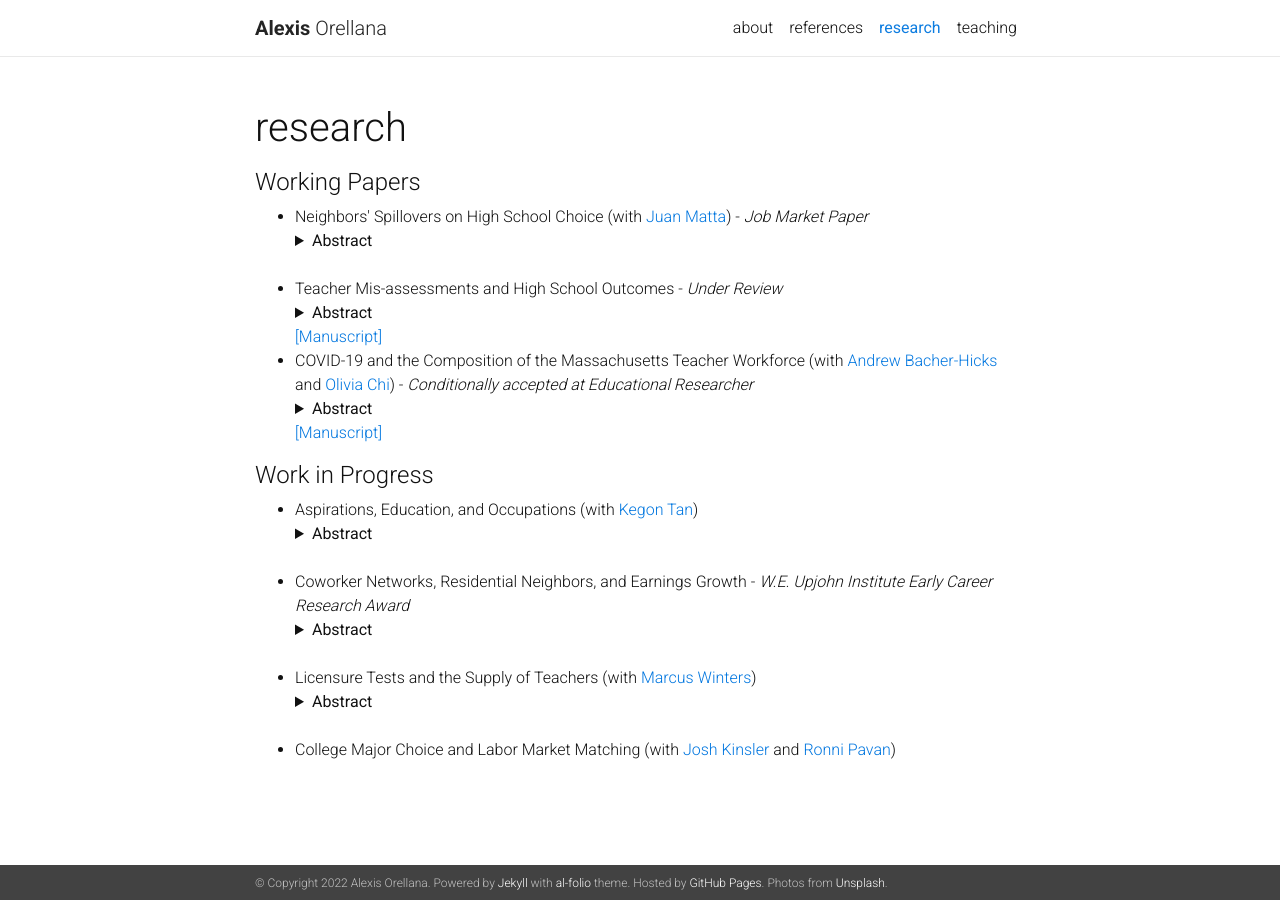
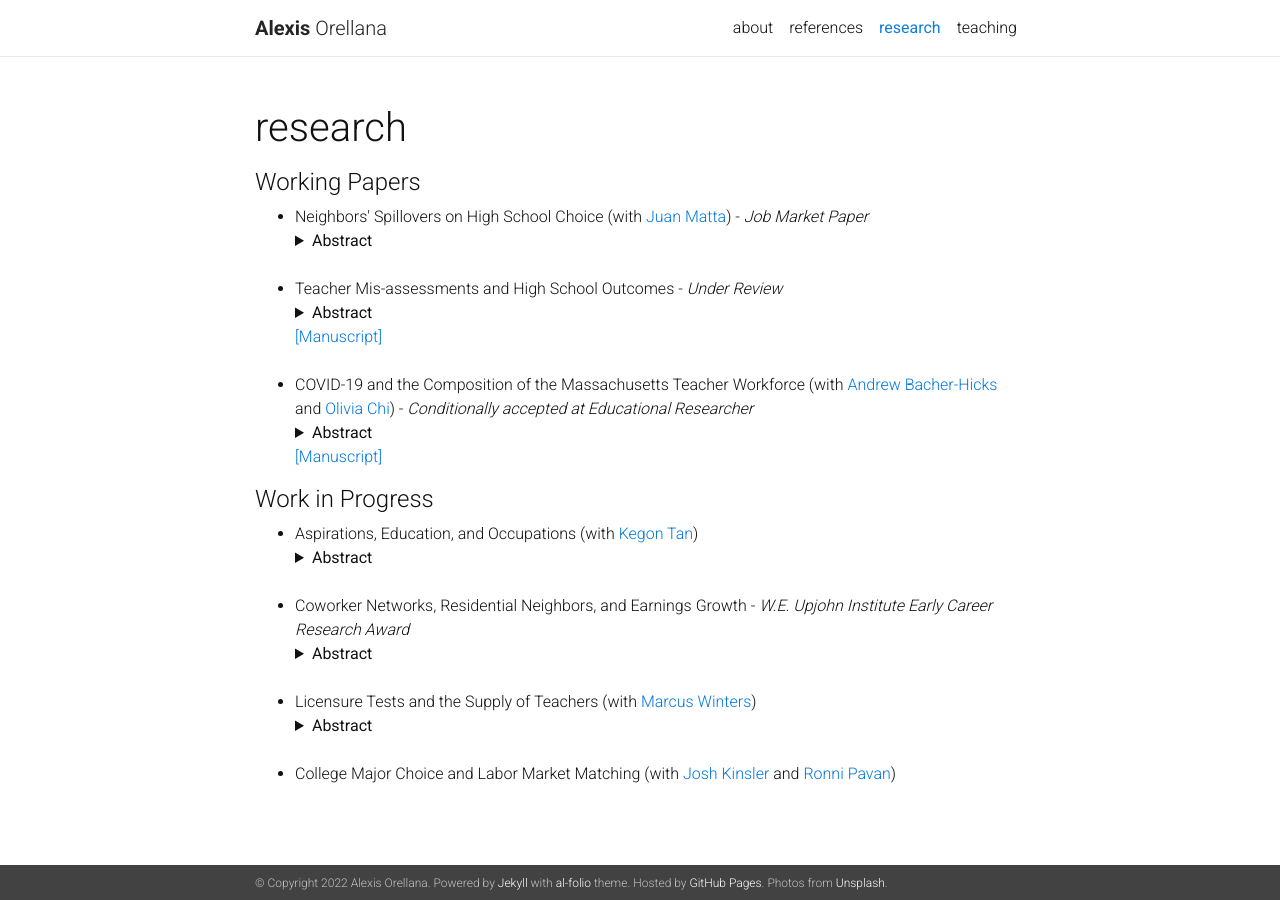
Before and after one commit to alexisorellana/alexisorellana.github.io, a Jekyll site: the page built from _pages/research.md, in a window 1280 px wide. Built offline with Jekyll 4.4.1, drawn with Linux system fonts in a browser that asks for light colours; nearby versions of some CDN libraries; a style sheet for code colours, icons or effects is not loaded.

Commit message:
update 08-11

```diff
--- a/_pages/research.md
+++ b/_pages/research.md
@@ -17,7 +17,9 @@ Do neighbors affect each others' schooling choices? We exploit oversubscription
 
 </details>
 
-<br>
+
+	&nbsp;
+
 
 <li> Teacher Mis-assessments and High School Outcomes - <em> Under Review </em> </li>
 <details>
@@ -28,7 +30,9 @@ Does mis-assessment by teachers on subjective evaluations matter for students’
 </details>
 <a href="{{ site.baseurl }}/assets/pdf/Manuscript.pdf" target="_blank">[Manuscript]</a>
 
-<br>
+
+<br>	&nbsp;
+
 
 <li> COVID-19 and the Composition of the Massachusetts Teacher Workforce (with <a href="https://www.andrewbacherhicks.com/home" target="_blank">Andrew Bacher-Hicks</a> and <a href="https://www.oliviachi.com" target="_blank">Olivia Chi</a>) - <em> Conditionally accepted at Educational Researcher </em> </li>
 <details>
@@ -53,7 +57,9 @@ The unprecedented challenges of teaching during COVID-19 prompted fears of a mas
 It is well documented that children often “inherit” their parents’ occupations. This paper studies the role of early occupational aspirations in determining later life outcomes, a potentially important channel for intergenerational correlations in occupations. Using the Wisconsin Longitudinal Study, we estimate a lifecycle model of college choice and occupation choice to quantify the effect of aspirations on education and wages. We find that aspirations have a sizeable impact on educational attainment and wages, even conditional on latent skills that we recover from the choice model. We also simulate the importance of family background conditional on skills through the strong correlation between family background and aspirations. Our findings suggest that aspirations may be valuable for reducing intergenerational inequality.
 </details>
 
-<br>
+
+	&nbsp;
+
 
 <li> Coworker Networks, Residential Neighbors, and Earnings Growth - <em> W.E. Upjohn Institute Early Career Research Award </em> </li>
 
@@ -63,7 +69,9 @@ It is well documented that children often “inherit” their parents’ occupat
 I study the relevance of former coworkers and neighbors to explain job mobility and earnings growth patterns for workers in the United States. Using matched employer-employee data from the Longitudinal Employer-Household Dynamics I construct individual-level proxies of new job opportunities available to workers using the number of new hires in firms where previous coworkers and close neighbors work. I extend the empirical framework of Caldwell and Harmon (2019) to isolate the effect of individual-level networks from other determinants of job mobility. I merge these records to multiple rounds of the American Community Survey to investigate heterogeneity across occupations and college majors.
 </details>
 
-<br>
+
+	&nbsp;
+
 
 <li> Licensure Tests and the Supply of Teachers (with <a href="https://sites.bu.edu/marcuswinters/" target="_blank">Marcus Winters</a>) </li>
 
@@ -73,7 +81,9 @@ I study the relevance of former coworkers and neighbors to explain job mobility
 Applying a regression discontinuity design to administrative data from Connecticut, we provide causal evidence that licensure test requirements reduce the supply of eligible teachers by deterring candidates who fail their first attempt. Failing a basic-skills test required for entry into a teacher preparation program reduces the probability a candidate eventually earns any state teaching certification by 2 p.p. and decreases the likelihood of obtaining an endorsement to teach within a shortage area by 1.5 p.p., or about 10% relative to the average first-time test-taker. Failing a subject-matter certification test typically administered near the completion of a preparation program reduces the probability of earning any certification by 3.9 p.p. Among those who take a test to teach within a shortage area, failing the first administration reduces the likelihood of eventually gaining an endorsement in special education or STEM subject by 6.1 and 6.9 p.p., respectively.
 </details>
 
-<br>
+
+	&nbsp;
+
 
 <li> College Major Choice and Labor Market Matching (with <a href="https://sites.google.com/view/josh-kinsler/" target="_blank">Josh Kinsler</a> and <a href="https://sites.google.com/site/ronnipavan" target="_blank">Ronni Pavan</a>) </li>
 
```
